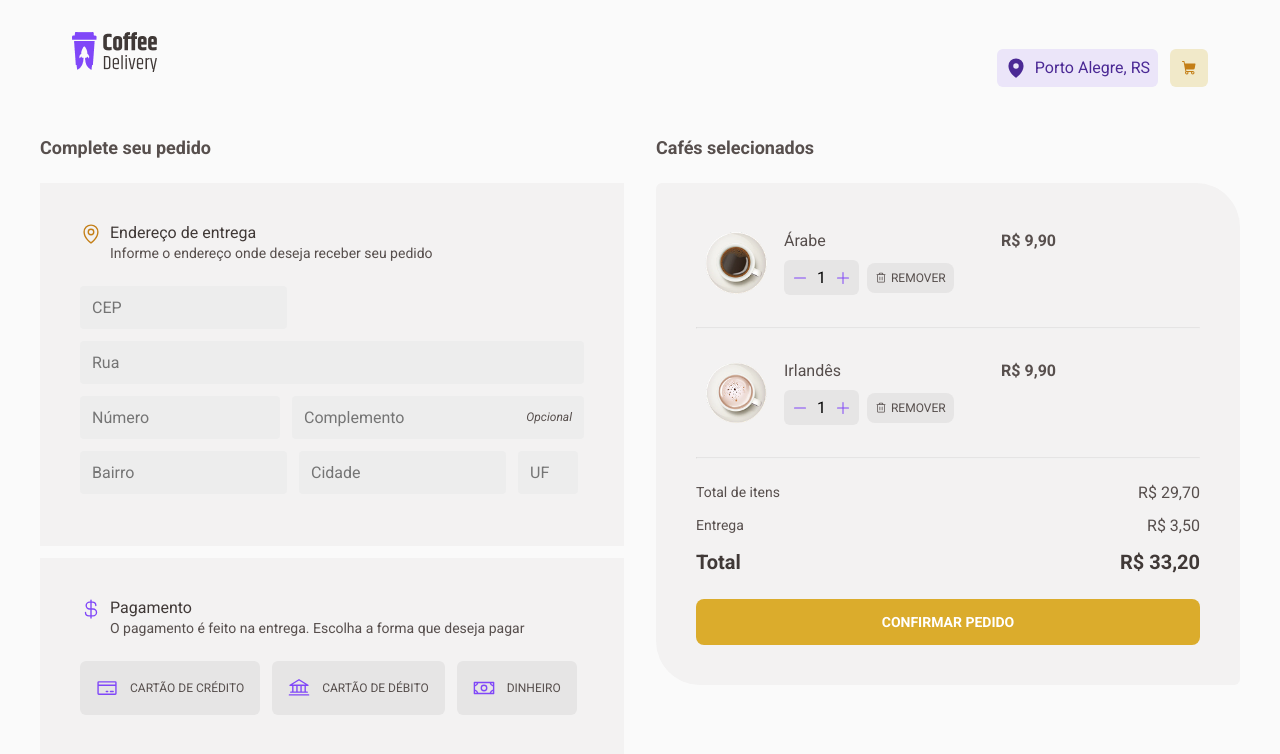
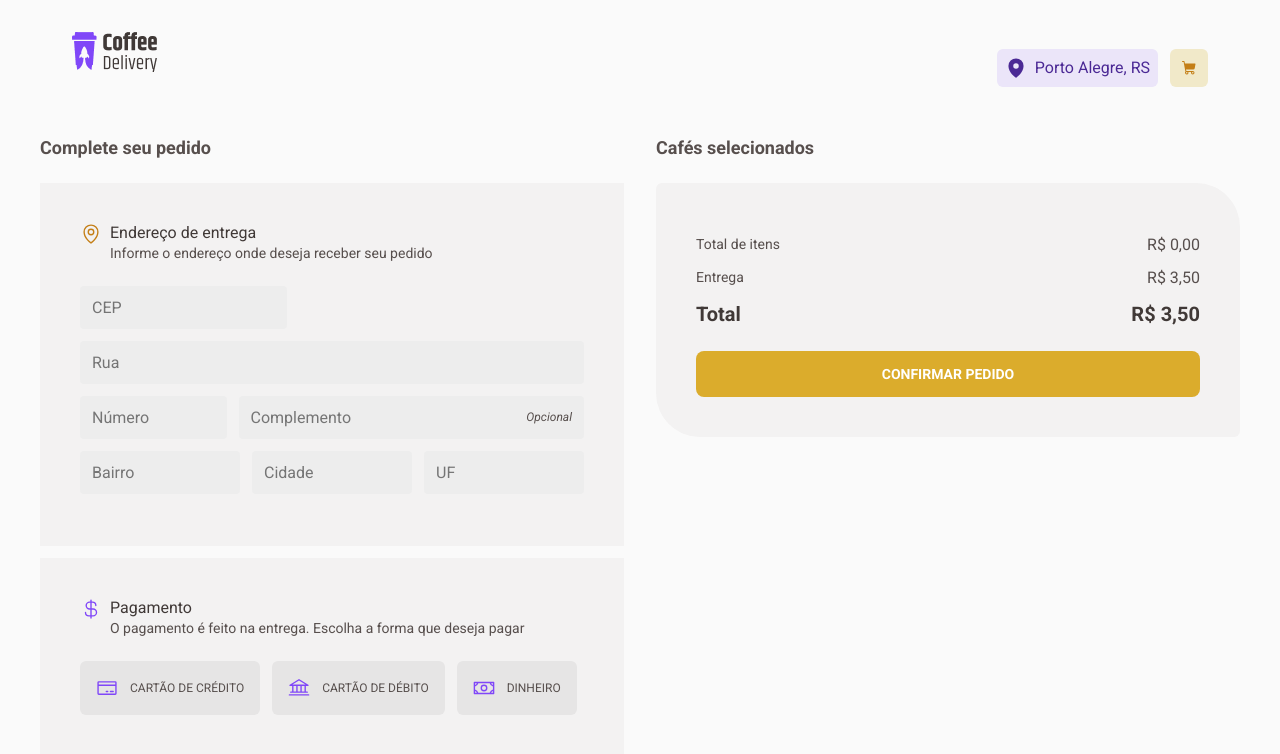
Before and after one commit to alxroots/coffee-delivery, a React (Vite) app: page /checkout in a window 1280 px wide. Shown: the top 754 px of the page. Built offline with nearby package versions, Linux system fonts and the light colour scheme.

Commit message:
add to cart with `zustand`;

```diff
--- a/package.json
+++ b/package.json
@@ -21,7 +21,8 @@
     "react-dom": "^19.0.0",
     "react-hot-toast": "^2.5.2",
     "react-router-dom": "^7.6.0",
-    "styled-components": "^6.1.17"
+    "styled-components": "^6.1.17",
+    "zustand": "^5.0.4"
   },
   "devDependencies": {
     "@chromatic-com/storybook": "^3.2.6",
--- a/src/@types/context.d.ts
+++ b/src/@types/context.d.ts
@@ -2,5 +2,5 @@ import { FullBodyCardProps } from "../components/card/FullBodyCard.tsx";
 
 export interface AppContextProps {
   listCoffees: FullBodyCardProps[];
-  handleUpdateListCoffee: (id: string, quantity: number) => void;
+  handleUpdateListCoffee: (id: string, coffeeItem: FullBodyCardProps) => void;
 }
--- a/src/App.tsx
+++ b/src/App.tsx
@@ -5,20 +5,17 @@ import { GlobalStyles } from "./styles/global.ts";
 import { Route, Routes } from "react-router-dom";
 import { routes } from "./routes";
 import { Header } from "./components/layout/Header.tsx";
-import { AppProvider } from "./providers/app-providers.tsx";
 
 function App() {
   return (
     <ThemeProvider theme={defaultTheme}>
       <GlobalStyles />
-      <AppProvider>
       <Header />
       <Routes>
         {routes.map((route) => (
           <Route key={route.key} path={route.path} element={route.element} />
         ))}
       </Routes>
-      </AppProvider>
     </ThemeProvider>
   );
 }
--- a/src/components/button/Button.tsx
+++ b/src/components/button/Button.tsx
@@ -19,47 +19,47 @@ export function Button({
 }: ButtonProps) {
   if (hasIcon) {
     return (
-      <StyledButton _variant={variant} _has_icon={hasIcon}>
+      <StyledButton $variant={variant} $has_icon={hasIcon}>
         {icon}
         {label}
       </StyledButton>
     );
   }
   return (
-    <StyledButton _variant={variant} _has_icon={hasIcon}>
+    <StyledButton $variant={variant} $has_icon={hasIcon}>
       {label}
     </StyledButton>
   );
 }
 
 const StyledButton = styled.button<{
-  _has_icon: boolean;
-  _variant: "primary" | "secondary";
+  $has_icon: boolean;
+  $variant: "primary" | "secondary";
 }>`
   display: flex;
   align-items: center;
   justify-content: center;
   text-transform: uppercase;
 
-  ${({ theme, _variant, _has_icon }) => {
-    const variantStyles = VARIANTS_BUTTONS_MAPPING(theme)[_variant];
+  ${({ theme, $variant, $has_icon }) => {
+    const variantStyles = VARIANTS_BUTTONS_MAPPING(theme)[$variant];
 
     return `
-      background: ${_has_icon ? theme.colors.base.button : variantStyles.background};
-      color: ${_has_icon ? theme.colors.base.text : variantStyles.text};
+      background: ${$has_icon ? theme.colors.base.button : variantStyles.background};
+      color: ${$has_icon ? theme.colors.base.text : variantStyles.text};
       border-radius: 8px;
-      width: ${_has_icon ? "auto" : "100%"};
-      height: ${_has_icon ? "auto" : "46px"};
-      font-weight: ${_has_icon ? 400 : 700};
-      font-size: ${_has_icon ? "12px" : "14px"};
-      padding: ${_has_icon ? "8px" : "8px 12px"};
+      width: ${$has_icon ? "auto" : "100%"};
+      height: ${$has_icon ? "auto" : "46px"};
+      font-weight: ${$has_icon ? 400 : 700};
+      font-size: ${$has_icon ? "12px" : "14px"};
+      padding: ${$has_icon ? "8px" : "8px 12px"};
       border: none;
       cursor: pointer;
       svg {
-        margin-right: ${_has_icon ? "4px" : "auto"};
+        margin-right: ${$has_icon ? "4px" : "auto"};
       }
       &:hover {
-        background: ${_has_icon ? theme.colors.base.hover : variantStyles.hover};
+        background: ${$has_icon ? theme.colors.base.hover : variantStyles.hover};
         svg {
           color: ${theme.colors.product.purpleDark};
         }
--- a/src/components/card/FullBodyCard.tsx
+++ b/src/components/card/FullBodyCard.tsx
@@ -3,7 +3,7 @@ import { InputNumber } from "../input/InputNumber.tsx";
 import { IconButton } from "../button/IconButton.tsx";
 import styled from "styled-components";
 import { formatCurrency } from "../../utils/conversions.ts";
-import { useAppContext } from "../../providers/app-context.ts";
+import { useCoffeeStore } from "../../stores/useCoffeeStore.ts";
 
 export interface FullBodyCardProps {
   id: string;
@@ -12,14 +12,23 @@ export interface FullBodyCardProps {
   imageUrl: string;
   price: number;
   tags: CoffeeTagType[];
-  quantity?: number;
+  quantity: number;
 }
 
 export function FullBodyCard(props: FullBodyCardProps) {
   const { formattedValue, currency } = formatCurrency(props.price);
-  const { handleUpdateListCoffee, listCoffees } = useAppContext();
-  const handleGetTotalCoffee = (total: number) => {
-    handleUpdateListCoffee(props.id, total);
+  const { addOrUpdateCoffeeList } = useCoffeeStore();
+  const handleAddOrUpdateCoffeeList = (quantity: number) => {
+    const coffeeItem = {
+      id: props.id,
+      name: props.name,
+      description: props.description,
+      imageUrl: props.imageUrl,
+      price: props.price,
+      tags: props.tags,
+      quantity,
+    };
+    addOrUpdateCoffeeList(props.id, coffeeItem);
   };
 
   return (
@@ -40,10 +49,8 @@ export function FullBodyCard(props: FullBodyCardProps) {
           <span>{formattedValue}</span>
         </PriceWrapper>
         <ControllerWrapper>
-          <InputNumber onChange={handleGetTotalCoffee} />
-          <IconButton
-            onClick={() => console.log("sent to cart", listCoffees)}
-          />
+          <InputNumber onChange={handleAddOrUpdateCoffeeList} />
+          <IconButton />
         </ControllerWrapper>
       </CardFooter>
     </Card>
--- a/src/components/input/InputText.tsx
+++ b/src/components/input/InputText.tsx
@@ -3,18 +3,22 @@ import { InputHTMLAttributes } from "react";
 
 interface InputTextProps extends InputHTMLAttributes<HTMLInputElement> {
   label?: string;
-  fullWidth?: boolean;
+  fullwidth?: boolean;
 }
-export function InputText({ label = "Label here", ...props }: InputTextProps) {
+export function InputText({
+  label = "Label here",
+  fullwidth,
+  ...rest
+}: InputTextProps) {
   return (
-    <InputWrapper $fullWidth={props.fullWidth} {...props}>
-      <StyledInput type="text" placeholder={label} required={props.required} />
-      {!props.required && <span>Opcional</span>}
+    <InputWrapper $fullwidth={fullwidth}>
+      <StyledInput type="text" placeholder={label} required={rest.required} />
+      {!rest.required && <span>Opcional</span>}
     </InputWrapper>
   );
 }
 
-const InputWrapper = styled.div<{ $fullWidth?: boolean }>`
+const InputWrapper = styled.div<{ $fullwidth?: boolean }>`
   display: flex;
   gap: 4px;
   padding: 12px;
@@ -23,7 +27,7 @@ const InputWrapper = styled.div<{ $fullWidth?: boolean }>`
   border-radius: 4px;
   font-size: ${({ theme }) => theme.fontSizes.textXS};
   font-style: italic;
-  width: ${({ $fullWidth }) => ($fullWidth ? "100%" : "auto")};
+  width: ${({ $fullwidth }) => ($fullwidth ? "100%" : "auto")};
 
   &:focus-within {
     outline: 1px solid ${({ theme }) => theme.colors.product.yellowDark};
--- a/src/pages/Checkout.tsx
+++ b/src/pages/Checkout.tsx
@@ -10,9 +10,17 @@ import { SelectPaymentType } from "../components/select/SelectPaymentType.tsx";
 import { SmallBodyCard } from "../components/card/SmallBodyCard.tsx";
 import { Button } from "../components/button/Button.tsx";
 import styled from "styled-components";
-import { smallSampleCheckoutCoffeeDrinks } from "../utils/content.ts";
+import { useCoffeeStore } from "../stores/useCoffeeStore.ts";
+import { FullBodyCardProps } from "../components/card/FullBodyCard.tsx";
+import { formatCurrency } from "../utils/conversions.ts";
 
 export default function Checkout() {
+  const { listCoffees, totalValue, totalWithDelivery } = useCoffeeStore();
+  const { currency, formattedValue } = formatCurrency(totalValue());
+  const {
+    currency: currencyWithDelivery,
+    formattedValue: formattedValueWithDelivery,
+  } = formatCurrency(totalWithDelivery());
   return (
     <CheckoutContainer>
       <PaymentFormSide>
@@ -38,7 +46,7 @@ export default function Checkout() {
                 required
                 style={{ minWidth: "200px" }}
               />
-              <InputText label="Complemento" fullWidth />
+              <InputText label="Complemento" fullwidth />
             </Row>
             <Row>
               <InputText
@@ -93,20 +101,22 @@ export default function Checkout() {
         </SectionTitle>
         <SummaryWrapper>
           <DisplayItems>
-            {smallSampleCheckoutCoffeeDrinks.map((coffee) => (
+            {listCoffees.map((coffee: FullBodyCardProps) => (
               <SmallBodyCard
                 key={coffee.id}
                 name={coffee.name}
                 imageUrl={coffee.imageUrl}
                 price={coffee.price}
-                quantity={1}
+                quantity={coffee.quantity!}
               />
             ))}
           </DisplayItems>
           <SummaryFooter>
             <SummaryItem>
               <p>Total de itens</p>
-              <span>R$ 29,70</span>
+              <span>
+                {currency} {formattedValue}
+              </span>
             </SummaryItem>
             <SummaryItem>
               <p>Entrega</p>
@@ -114,7 +124,9 @@ export default function Checkout() {
             </SummaryItem>
             <SummaryItem>
               <strong>Total</strong>
-              <strong>R$ 33,20</strong>
+              <strong>
+                {currencyWithDelivery} {formattedValueWithDelivery}
+              </strong>
             </SummaryItem>
           </SummaryFooter>
           <Button variant="primary" label="Confirmar Pedido" hasIcon={false} />
--- a/src/pages/Home.tsx
+++ b/src/pages/Home.tsx
@@ -1,10 +1,7 @@
 import { Banner } from "../components/layout/Banner.tsx";
 import { ProductList } from "../components/layout/ProductList.tsx";
-import { useAppContext } from "../providers/app-context.ts";
 
 export default function Home() {
-  const { listCoffees } = useAppContext();
-  console.log("que porra é essa?", listCoffees);
   return (
     <main>
       <Banner />
--- a/src/providers/app-context.ts
+++ /dev/null
@@ -1,14 +0,0 @@
-import { createContext, useContext } from "react";
-import { AppContextProps } from "../@types/context";
-
-export const AppContext = createContext<AppContextProps | null>(null);
-
-export const useAppContext = () => {
-  const context = useContext(AppContext);
-
-  if (context === null) {
-    throw new Error("useAppContext must be used within an AppProvider");
-  }
-
-  return context;
-};
--- /dev/null
+++ b/src/stores/useCoffeeStore.ts
@@ -0,0 +1,47 @@
+import { create } from "zustand";
+import { persist } from "zustand/middleware";
+import { FullBodyCardProps } from "../components/card/FullBodyCard.tsx";
+
+interface CoffeeStoreProps {
+  listCoffees: FullBodyCardProps[];
+  totalValue: () => number;
+  totalWithDelivery: () => number;
+  addOrUpdateCoffeeList: (id: string, coffeeItem: FullBodyCardProps) => void;
+}
+
+export const useCoffeeStore = create<CoffeeStoreProps>()(
+  persist(
+    (set, get) => ({
+      listCoffees: [],
+      totalValue: () => {
+        const currentList = get().listCoffees;
+        return currentList.reduce((acc, coffee) => {
+          return acc + coffee.price * (coffee.quantity || 0);
+        }, 0);
+      },
+      totalWithDelivery: () => {
+        const deliveryFee = 3.5;
+        const total = get().totalValue();
+        return total + deliveryFee;
+      },
+      addOrUpdateCoffeeList: (id: string, coffeeItem: FullBodyCardProps) => {
+        const currentList = get().listCoffees;
+        const coffeeIndex = currentList.findIndex((coffee) => coffee.id === id);
+        if (coffeeIndex !== -1) {
+          const updatedCoffees = [...currentList];
+          updatedCoffees[coffeeIndex].quantity = coffeeItem.quantity;
+          updatedCoffees[coffeeIndex].price =
+            coffeeItem.price * coffeeItem.quantity;
+          set({ listCoffees: updatedCoffees });
+          console.log("price", updatedCoffees[coffeeIndex].price);
+        } else {
+          const newCoffee = {
+            ...coffeeItem,
+          } as FullBodyCardProps;
+          set({ listCoffees: [...currentList, newCoffee] });
+        }
+      },
+    }),
+    { name: "coffee-store" },
+  ),
+);
```
Also changed, not shown: src/components/button/IconButton.tsx (+5 -2 lines), src/providers/app-providers.tsx (deleted, +0 -38 lines), 1 other file (tests, documents, lock files or other folders). Lines whose indentation alone changed are shown as unchanged.
